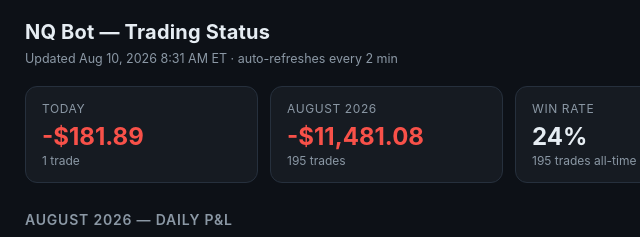
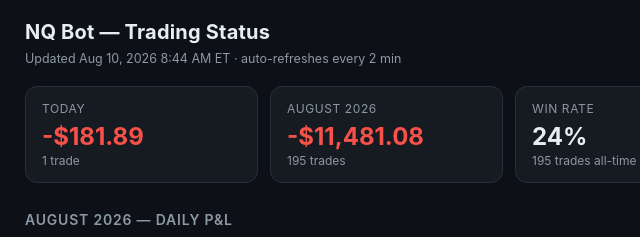
Before and after one commit to anirudhatalmale6-alt/nq-status, a plain HTML site: page index.html in a window 1280 px wide. Shown: the top 237 px of the page, 131-771 px from the left. Drawn offline with Linux system fonts and the light colour scheme.

Commit message:
status update

```diff
--- a/index.html
+++ b/index.html
@@ -74,7 +74,7 @@ footer { margin-top:34px; color:var(--muted); font-size:11.5px; text-align:cente
       <span class="pill flat">FLAT</span>
     </div>
   </header>
-  <div class="sub">Updated Aug 10, 2026  8:31 AM ET &middot; auto-refreshes every 2 min</div>
+  <div class="sub">Updated Aug 10, 2026  8:44 AM ET &middot; auto-refreshes every 2 min</div>
 
   <div class="cards"><div class="card"><div class="card-label">Today</div><div class="card-value neg">-$181.89</div><div class="card-sub">1 trade</div></div>
 <div class="card"><div class="card-label">August 2026</div><div class="card-value neg">-$11,481.08</div><div class="card-sub">195 trades</div></div>
```
